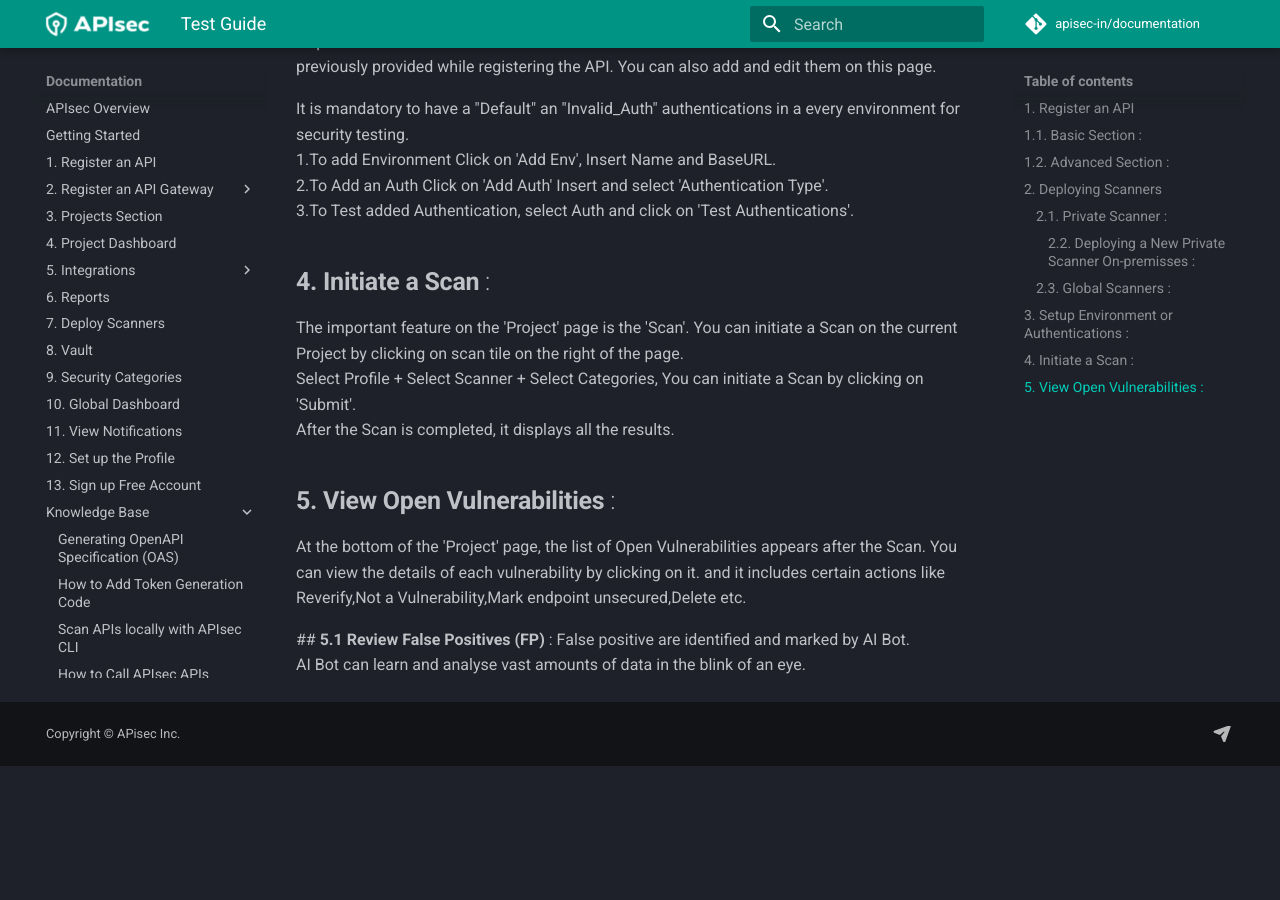
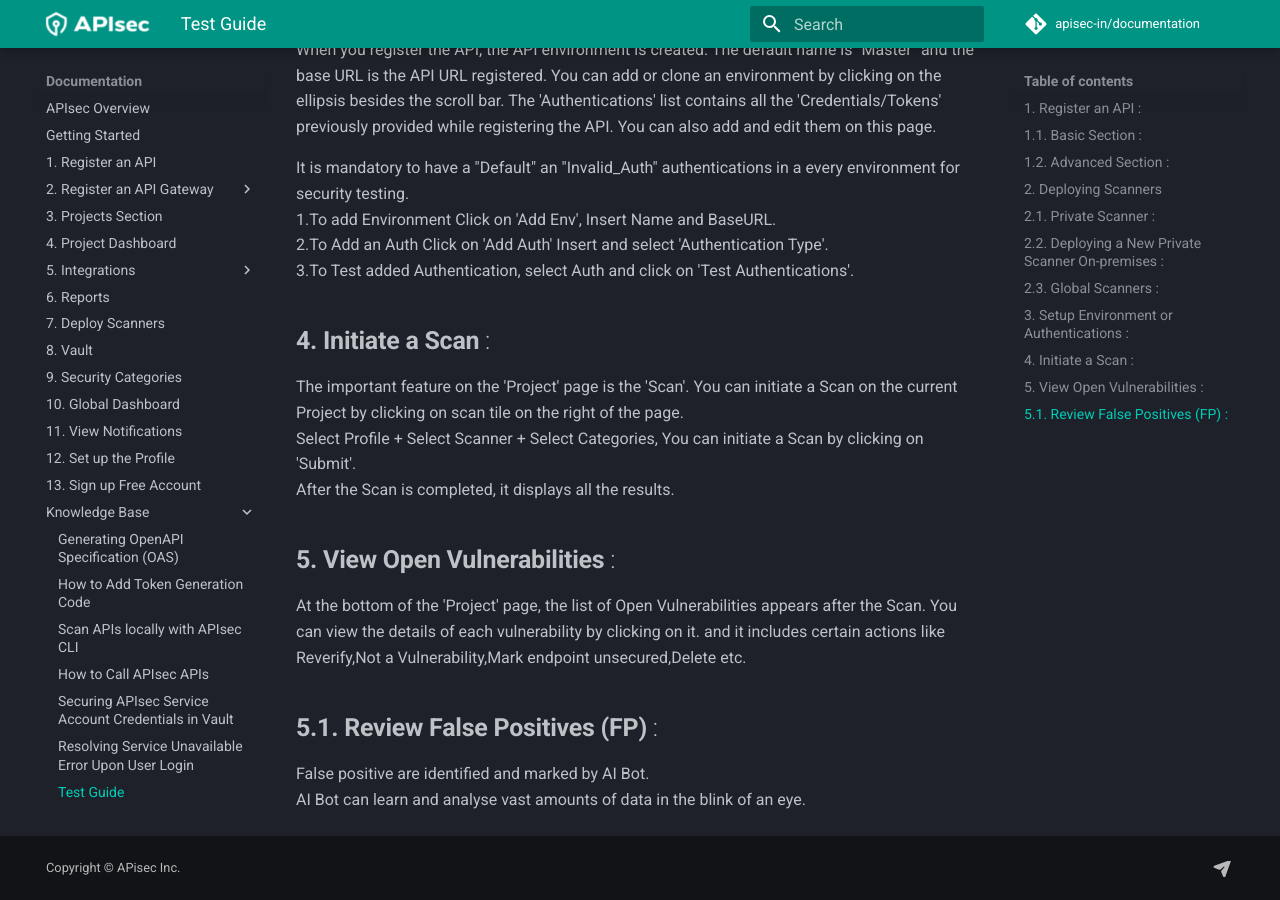
Before and after one commit to apisec-inc/documentation, an MkDocs documentation site: the page built from docs/Testguide.md, in a window 1280 px wide and 900 px high, scrolled down 1368 px. Built offline with MkDocs 1.6.1 and Material for MkDocs 9.7.7, drawn with Linux system fonts in a browser that asks for light colours; comment, search, counter and statistics services are not loaded; before the commit the page ends 2134 px from its top, so only the background shows below that; some of the changed text lies outside the part shown.

Commit message:
Update Testguide.md

```diff
--- a/docs/Testguide.md
+++ b/docs/Testguide.md
@@ -1,4 +1,4 @@
-## **1. Register an API**
+## **1. Register an API** :
 To get started with APIsec security coverage and scanning for your APIs, you need to first register your API.
 On the **Homepage**, `click` **Register API**
 
@@ -13,18 +13,18 @@
 ## **2. Deploying Scanners**
 APIsec allows you to deploy a Private or Global Scanner. Go to the Scanner module by `click` 'Scanners' on the home page.
 
-### **2.1. Private Scanner** :
+## **2.1. Private Scanner** :
    You can deploy Private Scanners across AWS, Azure, GCP, Kubernetes, and On-premises. The APIsec scanner is a light-weight Docker container. You can      deploy the On-prem Scanner as a docker container on any Linux host or deploy across the above mentioned cloud regions.<br>
   1.Click on New Scanner on the Scanner module page.<br>
   2.Enter Scanner name and register the cloud service.<br>
   3.Click Submit to deploy the private scanner. <br>
 
-####  **2.2. Deploying a New Private Scanner On-premisses** :
+## **2.2. Deploying a New Private Scanner On-premises** :
   To deploy an On-prem private scanner, you need to set up the Docker/Kubernetes on the host machine.<br>
    1.Click on 'Docker/Kubernetes installer' and select cluster size.<br>
    2.Click 'Submit' and 'OK' to proceed.<br>
 
-### **2.3. Global Scanners** :
+## **2.3. Global Scanners** :
   APIsec also allows you to select a ready to use Global Scanner. These scanners are deployed on the Virtual Machines of APIsec Inc. They are provided for the ease of users who do not want to set up a separate private scanner.
 
 
@@ -48,6 +48,6 @@
 ## **5. View Open Vulnerabilities** :
   At the bottom of the 'Project' page, the list of Open Vulnerabilities appears after the Scan. You can view the details of each vulnerability by clicking on it. and it includes certain actions like Reverify,Not a Vulnerability,Mark endpoint unsecured,Delete etc.
 
-   ## **5.1 Review False Positives (FP)** :
+## **5.1. Review False Positives (FP)** : <br>
    False positive are identified and marked by AI Bot.<br>
     AI Bot can learn and analyse vast amounts of data in the blink of an eye.<br>
```
